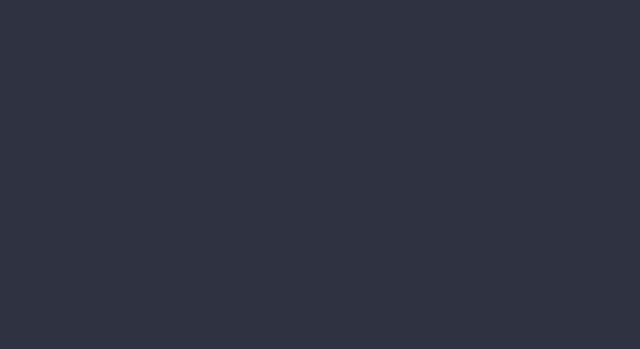
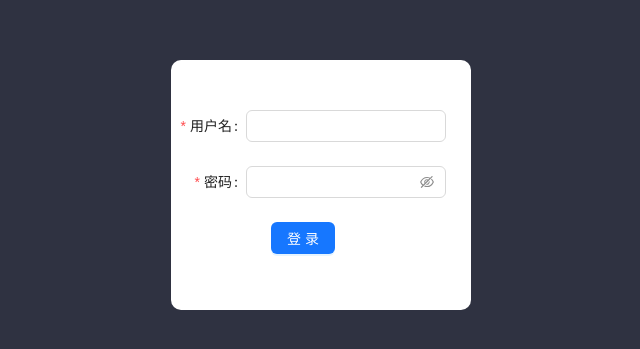
Before and after one commit to GuaGua0318/LeisureFish, a React (Vite) app: page /login in a window 1280 px wide. Before the commit this address had no page. Shown: the part 215-564 px from the top of the page, without its empty margins (319-959 px from the left). Built offline with nearby package versions, Linux system fonts and the light colour scheme.

Commit message:
feat:登录

```diff
--- a/package.json
+++ b/package.json
@@ -24,6 +24,7 @@
     "@electron-toolkit/preload": "^2.0.0",
     "@electron-toolkit/utils": "^2.0.0",
     "antd": "^5.12.5",
+    "axios": "^1.6.7",
     "color-thief-react": "^2.1.0",
     "dayjs": "^1.11.10",
     "electron-screenshots": "^0.5.26",
@@ -31,6 +32,7 @@
     "react-luck-draw": "^1.0.1",
     "react-router": "^6.21.1",
     "react-router-dom": "^6.21.1",
+    "umi-request": "^1.4.0",
     "wc-waterfall": "^0.1.0"
   },
   "devDependencies": {
--- a/src/main/index.ts
+++ b/src/main/index.ts
@@ -1,4 +1,4 @@
-import { app, shell, BrowserWindow } from 'electron'
+import { app, shell, BrowserWindow, globalShortcut } from 'electron'
 import { join } from 'path'
 import { electronApp, optimizer, is } from '@electron-toolkit/utils'
 import icon from '../../resources/icon.png?asset'
--- a/src/renderer/index.html
+++ b/src/renderer/index.html
@@ -10,6 +10,7 @@
     /> -->
     <meta http-equiv="Content-Security-Policy"
     content="
+      connect-src *;
       worker-src blob:;
       child-src blob: gap:;
       img-src 'self' blob: data:;
--- a/src/renderer/src/App.tsx
+++ b/src/renderer/src/App.tsx
@@ -1,8 +1,8 @@
-import Router from "./routes/route"
+import Router from './routes/route'
 function App(): JSX.Element {
   return (
     <div className="container">
-      <Router/>
+      <Router />
     </div>
   )
 }
--- a/src/renderer/src/components/userLoginHd/index.tsx
+++ b/src/renderer/src/components/userLoginHd/index.tsx
@@ -47,7 +47,13 @@ const UserLoginHd = () => {
               </Space>
             </Space>
           ) : (
-            <a href="javascript(0)">立刻登录</a>
+            <a
+              onClick={() => {
+                navigate('/login')
+              }}
+            >
+              立刻登录
+            </a>
           )}
         </Col>
       </Row>
--- a/src/renderer/src/routes/route.tsx
+++ b/src/renderer/src/routes/route.tsx
@@ -3,6 +3,7 @@ import { Routes, Route, Navigate } from 'react-router-dom'
 //引入组件
 import Home from '@renderer/views/Home'
 import ColorPicker from '@renderer/views/Home/components/ColorPicker'
+import Login from '@renderer/views/Login'
 //需要懒加载的组件
 
 export default function Router() {
@@ -13,6 +14,7 @@ export default function Router() {
         {/* 使用 Navigate 将默认路径匹配到/home */}
         <Route path="/" element={<Navigate to="/home" />} />
         <Route path="/colorPicker" element={<ColorPicker />} />
+        <Route path="/login" element={<Login />} />
       </Routes>
     </Suspense>
   )
--- /dev/null
+++ b/src/renderer/src/service/request.ts
@@ -0,0 +1,77 @@
+import { notification } from 'antd'
+import { extend } from 'umi-request'
+
+/** 异常处理程序 */
+const codeMessage = {
+  200: '服务器成功返回请求的数据。',
+  201: '新建或修改数据成功。',
+  202: '一个请求已经进入后台排队（异步任务）。',
+  204: '删除数据成功。',
+  400: '发出的请求有错误，服务器没有进行新建或修改数据的操作。',
+  401: '用户没有权限（令牌、用户名、密码错误）。',
+  403: '用户得到授权，但是访问是被禁止的。',
+  404: '发出的请求针对的是不存在的记录，服务器没有进行操作。',
+  406: '请求的格式不可得。',
+  410: '请求的资源被永久删除，且不会再得到的。',
+  422: '当创建一个对象时，发生一个验证错误。',
+  500: '服务器发生错误，请检查服务器。',
+  502: '网关错误。',
+  503: '服务不可用，服务器暂时过载或维护。',
+  504: '网关超时。'
+}
+
+const errorHandler = (error: any) => {
+  const { response } = error
+  if (response && response.status) {
+    const errorText = codeMessage[response.status] || response.statusText
+    const { status, url } = response
+    notification.error({
+      message: `请求错误 ${status}: ${url}`,
+      description: errorText
+    })
+  } else if (!response) {
+    notification.error({
+      description: '网络异常，无法连接服务器',
+      message: '网络异常'
+    })
+  }
+  return response
+}
+
+//对 extend 实例进行简单的封装
+const request = extend({
+  // prefix: 'http://192.167.253.105:80/szfd-api/',  // 统一的请求前缀
+  prefix: 'http://127.0.0.1:3000',
+
+  timeout: 3000, // 超时时间
+  headers: {
+    // headers中搭载token等请求头信息
+    'Content-Type': 'application/json;charset=utf-8',
+    // Authorization: window.localStorage.getItem('token') || ''
+    // Authorization: 'eyJhbGciOiJIUzUxMiJ9.eyJsb2dpbl91c2VyX2tleSI6IjEzYWRjY2MzLTY0ZDYtNDJkZC1hY2MwLTRhMTZiYjExNzgzOSJ9.3G_s6DH2gaZGCvPtQ35OkFG3A6q3vCTWl2BbVRk0lZUjeNmHKORzU17esu8gufTVfP3ecMSc3PtUMRL9tv3xuA'
+  },
+  //处理请求错误 调用上面的错误处理逻辑
+  errorHandler: errorHandler
+})
+
+// 对实例request进行请求拦截
+// 可以在里面对url、option中的参数进行进一步处理
+request.interceptors.request.use((url, options) => {
+
+})
+
+// 对实例request进行响应拦截, 统一处理接口错误信息
+// request.interceptors.response.use(async (response) => {
+//   if (response.status !== 200) {
+//     switch (response.status) {
+//       case 401:
+//         notification.warn({
+//           message: '登录超时，请重新登陆!',
+//         });
+//         history.push('/login');
+//         break;
+//     }
+//   }
+//   return response;
+// });
+export default request
--- a/src/renderer/src/views/Home/components/DrinkRemind/index.tsx
+++ b/src/renderer/src/views/Home/components/DrinkRemind/index.tsx
@@ -1,6 +1,8 @@
 import { Button, Card, Form, InputNumber, Modal, Statistic, TimePicker, message } from 'antd'
+import { BrowserWindow, DownloadItem, WebContents } from 'electron'
 import type { CountdownProps } from 'antd'
 import { useEffect, useState } from 'react'
+import path from 'path'
 import dayjs from 'dayjs'
 const { Countdown } = Statistic
 
@@ -9,24 +11,50 @@ type FieldType = {
   interval_time?: number
 }
 
+let shotScreenWin: BrowserWindow | null = null
+let savePath: string = ''
+
 const DrinkRemind = () => {
   const [settingOpen, setIsSettingOpen] = useState<boolean>(false)
   const [form] = Form.useForm()
   const [messageApi, contextHolder] = message.useMessage()
   const [deadline, setDealine] = useState<number>(0)
   const [refresh, setRefresh] = useState<number>(0)
+  const { width, height } = getScreenSize()
+
+  shotScreenWin = new BrowserWindow({
+    title: 'pear-rec 截屏',
+    icon: path.join(PUBLIC, 'logo@2x.ico'),
+    width, // 宽度(px), 默认值为 800
+    height, // 高度(px), 默认值为 600
+    autoHideMenuBar: true, // 自动隐藏菜单栏
+    useContentSize: true, // width 和 height 将设置为 web 页面的尺寸
+    movable: false, // 是否可移动
+    frame: false, // 无边框窗口
+    resizable: false, // 窗口大小是否可调整
+    hasShadow: false, // 窗口是否有阴影
+    transparent: true, // 使窗口透明
+    fullscreenable: true, // 窗口是否可以进入全屏状态
+    fullscreen: true, // 窗口是否全屏
+    simpleFullscreen: true, // 在 macOS 上使用 pre-Lion 全屏
+    alwaysOnTop: false, // 窗口是否永远在别的窗口的上面
+    webPreferences: {
+      preload,
+      nodeIntegration: true,
+      contextIsolation: false
+    }
+  })
 
   const handleSettingCancel = () => {
     setIsSettingOpen(false)
   }
 
   useEffect(() => {
-    if(window.localStorage.getItem('drinkTime')){
+    if (window.localStorage.getItem('drinkTime')) {
       setDealine(
         Date.now() + 1000 * 60 * JSON.parse(window.localStorage.getItem('drinkTime')).interval_time
       )
     }
-
   }, [refresh])
   return (
     <>
--- /dev/null
+++ b/src/renderer/src/views/Login/index.tsx
@@ -0,0 +1,57 @@
+import { Button, Form, Input } from 'antd'
+import styles from './login.module.scss'
+import { login } from './service'
+
+type Props = {}
+
+type FieldType = {
+  username?: string
+  password?: string
+  remember?: string
+}
+
+const Login = (props: Props) => {
+  //登录
+  const onLoginFinish = async (values: any) => {
+    const result = await login(values)
+    console.log(result)
+  }
+  return (
+    <div className={styles.loginBox}>
+      <Form
+        name="basic"
+        labelCol={{ span: 6 }}
+        wrapperCol={{ span: 16 }}
+        style={{ maxWidth: 600 }}
+        initialValues={{ remember: true }}
+        onFinish={onLoginFinish}
+        // onFinishFailed={onFinishFailed}
+        autoComplete="off"
+      >
+        <Form.Item<FieldType>
+          label="用户名"
+          name="username"
+          rules={[{ required: true, message: '请输入用户名' }]}
+        >
+          <Input />
+        </Form.Item>
+
+        <Form.Item<FieldType>
+          label="密码"
+          name="password"
+          rules={[{ required: true, message: '请输入密码' }]}
+        >
+          <Input.Password />
+        </Form.Item>
+
+        <Form.Item wrapperCol={{ offset: 8, span: 16 }}>
+          <Button type="primary" htmlType="submit">
+            登录
+          </Button>
+        </Form.Item>
+      </Form>
+    </div>
+  )
+}
+
+export default Login
--- /dev/null
+++ b/src/renderer/src/views/Login/login.module.scss
@@ -0,0 +1,11 @@
+.loginBox{
+ width: 300px;
+ height: 200px;
+ background-color: #fff;
+ position: absolute;
+ left: 50%;
+ top: 50%;
+ transform: translate(-50%,-50%);
+ padding-top: 50px;
+ border-radius: 10px;
+}
--- /dev/null
+++ b/src/renderer/src/views/Login/service.ts
@@ -0,0 +1,5 @@
+import request from '../../service/request'
+
+export const login = (params: unknown) => {
+  return request('/user/login', { method: 'POST', data: params })
+}
```
Also changed, not shown: src/renderer/src/views/Home/index.tsx (+51 -36 lines), 2 other files (tests, documents, lock files or other folders).
